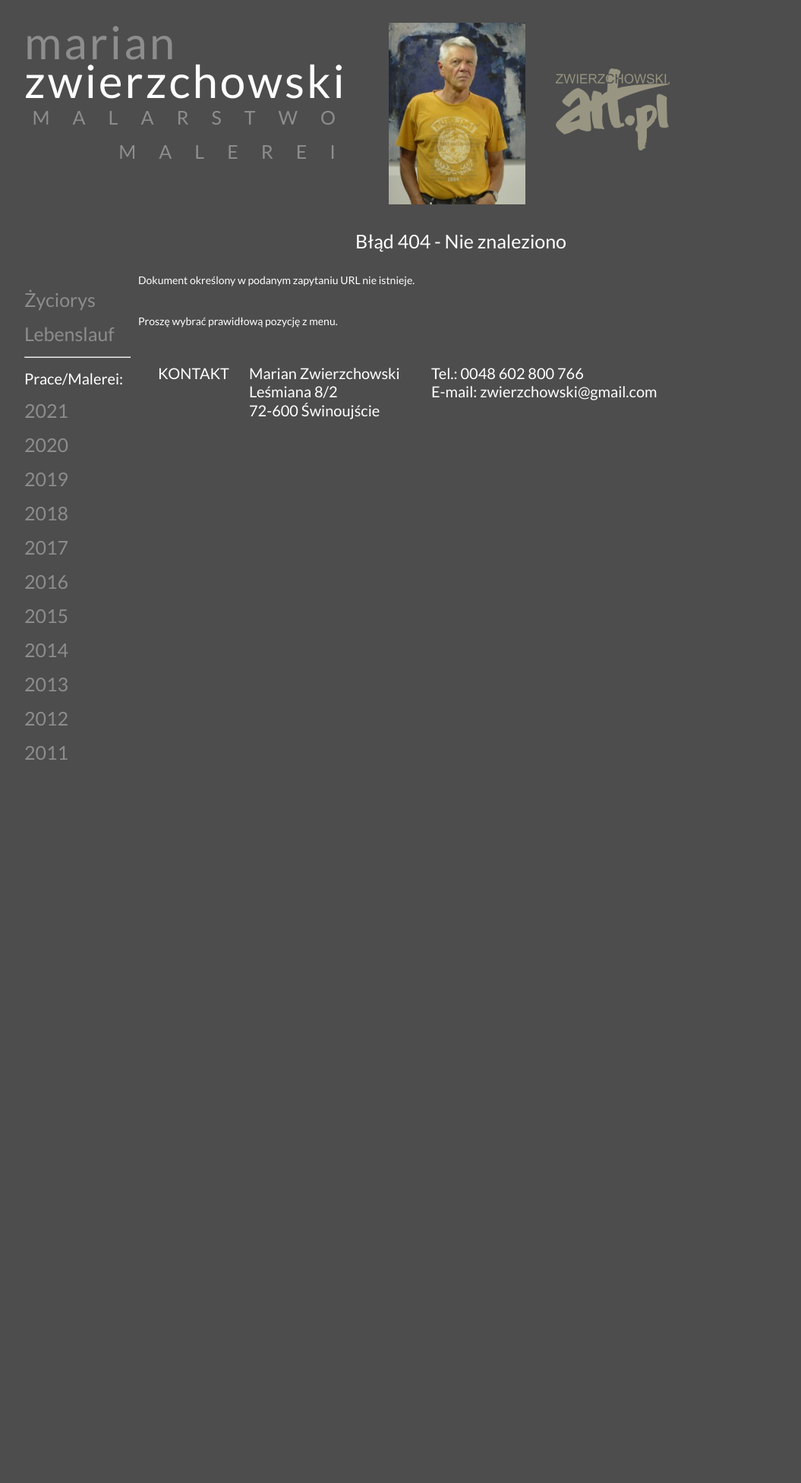
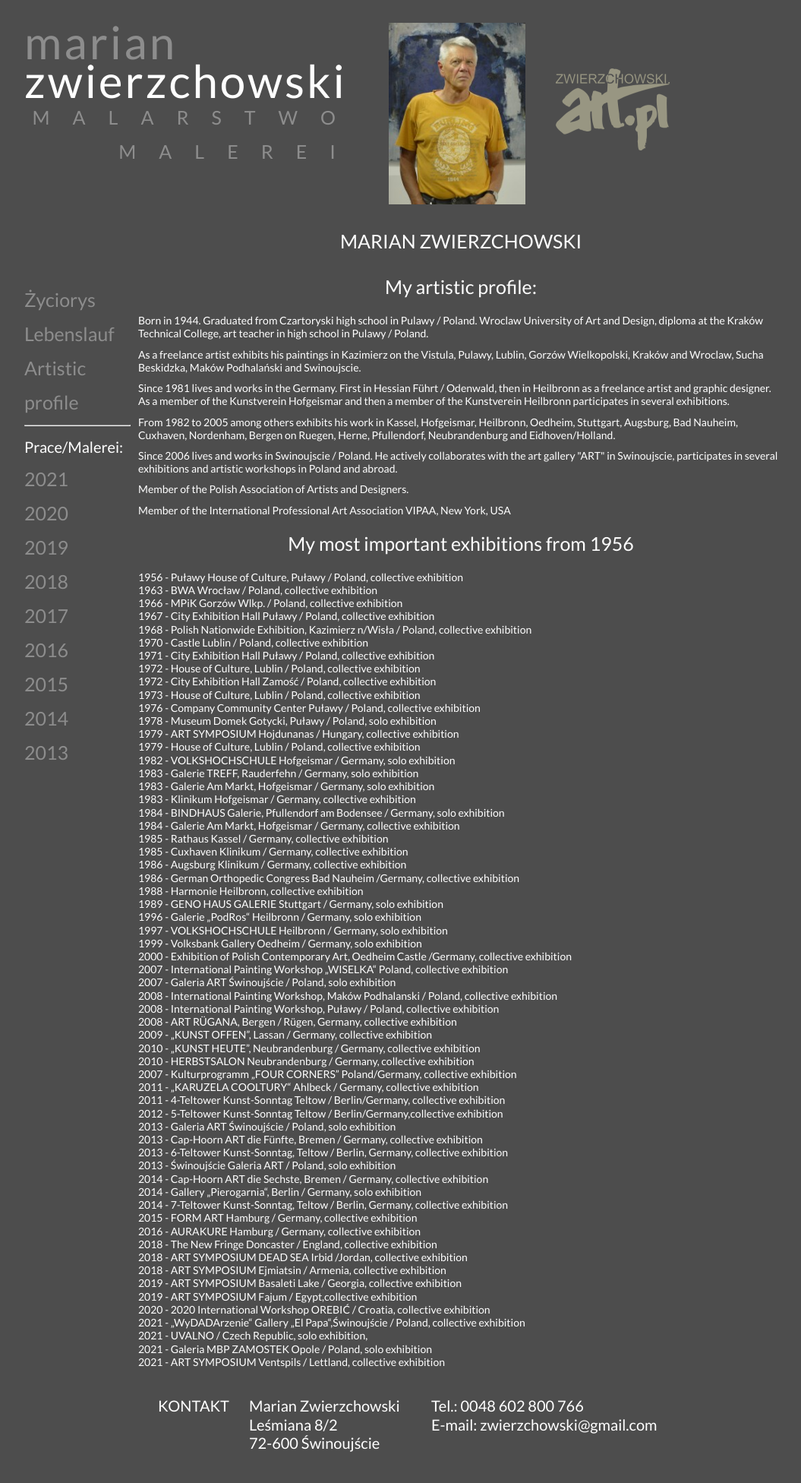
Before and after one commit to blopatka/zwierzchowski-malarstwo, a PHP site: page /index.php?go=profile in a window 1280 px wide. Shown: the whole page at 76% size, without its empty margins (108-1163 px from the left). Before the commit the page ends 1000 px from the top, so only its background shows below. Run offline with PHP 8.4, Linux system fonts and the light colour scheme.

Commit message:
english version

```diff
--- a/site/include/menu.php
+++ b/site/include/menu.php
@@ -5,6 +5,7 @@ if(!$add_site) exit;
 	<ul>
 		<li><a href="index.php?go=zyciorys" title="Życiorys">Życiorys</a></li>
 		<li><a href="index.php?go=lebenslauf" title="Lebenslauf">Lebenslauf</a></li>
+		<li><a href="index.php?go=profile" title="Artistic profile">Artistic profile</a></li>
 		<hr>
 		<li>Prace/Malerei:</li>
 		<li><a href="index.php?go=2021" title="2021">2021</a></li>
--- a/site/page/lebenslauf.php
+++ b/site/page/lebenslauf.php
@@ -8,6 +8,7 @@ document.title="Marian Zwierzchowski - Biografia";
 	<p>Seit 1981 lebt und arbeitet in der BRD. Zuerst in hessischen Führt/Odenwald, dann inHeilbronn als freier Künstler und Grafik-Designer. Als Mitglied des Kunstvereins Hofgeismar und dann Mitglied des Kunstvereins Heilbronn nimmt an mehreren Ausstellungen teil.</p>
 	<p>Seit 2006 lebt und arbeitet in Świnoujście/Polen. Arbeitet aktiv mit der Kunstgalerie „ART“ in Świnoujście mit, nimmt an mehreren Ausstellungen und  künstlerischen Workshops in Polen und in Ausland teil.</p>
 	<p>Mitglied des Polnischen Künstler- und Designerbundes.</p>
+	<p>Mitglied des International Professional Art Association VIPAA, New York, USA</p>
 	<h2>Wichtigste Ausstellungen bis 1979</h2>
 	<ul>
 		<li>1956 – Puławy, PDK</li>
--- /dev/null
+++ b/site/page/profile.php
@@ -0,0 +1,78 @@
+<script type="text/javascript">
+document.title="Marian Zwierzchowski - Résumé";
+</script>
+<div class="zawartosc">
+	<h1>MARIAN ZWIERZCHOWSKI</h1>
+	<h2>My artistic profile:</h2>
+	<p>Born in 1944. Graduated from Czartoryski high school in Pulawy / Poland. Wroclaw University of Art and Design, diploma at the Kraków Technical College, art teacher in high school in Pulawy / Poland.</p>
+	<p>As a freelance artist exhibits his paintings in Kazimierz on the Vistula, Pulawy, Lublin, Gorzów Wielkopolski, Kraków and Wroclaw, Sucha Beskidzka, Maków Podhalański and Swinoujscie.</p>
+	<p>Since 1981 lives and works in the Germany. First in Hessian Führt / Odenwald, then in Heilbronn as a freelance artist and graphic designer. As a member of the Kunstverein Hofgeismar and then a member of the Kunstverein Heilbronn participates in several exhibitions.</p>
+	<p>From 1982 to 2005 among others exhibits his work in Kassel, Hofgeismar, Heilbronn, Oedheim, Stuttgart, Augsburg, Bad Nauheim, Cuxhaven, Nordenham, Bergen on Ruegen, Herne, Pfullendorf, Neubrandenburg and Eidhoven/Holland.</p>
+	<p>Since 2006 lives and works in Swinoujscie / Poland. He actively collaborates with the art gallery &quot;ART&quot; in Swinoujscie, participates in several exhibitions and artistic workshops in Poland and abroad.</p>
+	<p>Member of the Polish Association of Artists and Designers.</p>
+	<p>Member of the International Professional Art Association VIPAA, New York, USA</p>
+	<h2>My most important exhibitions from 1956 </h2>
+	<ul>
+		<li>1956 - Puławy House of Culture, Puławy / Poland, collective exhibition</li>
+		<li>1963 - BWA Wrocław / Poland, collective exhibition</li>
+		<li>1966 - MPiK Gorzów Wlkp. / Poland, collective exhibition</li>
+		<li>1967 - City Exhibition Hall Puławy / Poland, collective exhibition</li>
+		<li>1968 - Polish Nationwide Exhibition, Kazimierz n/Wisła / Poland, collective exhibition</li>
+		<li>1970 - Castle Lublin / Poland, collective exhibition</li>
+		<li>1971 - City Exhibition Hall Puławy / Poland, collective exhibition</li>
+		<li>1972 - House of Culture, Lublin / Poland, collective exhibition</li>
+		<li>1972 - City Exhibition Hall Zamość / Poland, collective exhibition</li>
+		<li>1973 - House of Culture, Lublin / Poland, collective exhibition</li>
+		<li>1976 - Company Community Center Puławy / Poland, collective exhibition</li>
+		<li>1978 - Museum Domek Gotycki, Puławy / Poland, solo exhibition</li>
+		<li>1979 - ART SYMPOSIUM Hojdunanas / Hungary, collective exhibition</li>
+		<li>1979 - House of Culture, Lublin / Poland, collective exhibition</li>
+		<li>1982 - VOLKSHOCHSCHULE Hofgeismar / Germany, solo exhibition</li>
+		<li>1983 - Galerie TREFF, Rauderfehn / Germany, solo exhibition</li>
+		<li>1983 - Galerie Am Markt, Hofgeismar / Germany, solo exhibition</li>
+		<li>1983 - Klinikum Hofgeismar / Germany, collective exhibition</li>
+		<li>1984 - BINDHAUS Galerie, Pfullendorf am Bodensee / Germany, solo exhibition</li>
+		<li>1984 - Galerie Am Markt, Hofgeismar / Germany, collective exhibition</li>
+		<li>1985 - Rathaus Kassel / Germany, collective exhibition</li>
+		<li>1985 - Cuxhaven Klinikum / Germany, collective exhibition</li>
+		<li>1986 - Augsburg Klinikum / Germany, collective exhibition</li>
+		<li>1986 - German Orthopedic Congress Bad Nauheim /Germany, collective exhibition</li>
+		<li>1988 - Harmonie Heilbronn, collective exhibition</li>
+		<li>1989 - GENO HAUS GALERIE Stuttgart / Germany, solo exhibition</li>
+		<li>1996 - Galerie „PodRos“ Heilbronn / Germany, solo exhibition</li>
+		<li>1997 - VOLKSHOCHSCHULE Heilbronn / Germany, solo exhibition</li>
+		<li>1999 - Volksbank Gallery Oedheim / Germany, solo exhibition</li>
+		<li>2000 - Exhibition of Polish Contemporary Art, Oedheim Castle /Germany, collective exhibition</li>
+		<li>2007 - International Painting Workshop „WISELKA“ Poland, collective exhibition</li>
+		<li>2007 - Galeria ART Świnoujście / Poland, solo exhibition</li>
+		<li>2008 - International Painting Workshop, Maków Podhalanski / Poland, collective exhibition</li>
+		<li>2008 - International Painting Workshop, Puławy / Poland, collective exhibition</li>
+		<li>2008 - ART RÜGANA, Bergen / Rügen, Germany, collective exhibition</li>
+		<li>2009 - „KUNST OFFEN”, Lassan / Germany, collective exhibition</li>
+		<li>2010 - „KUNST HEUTE”, Neubrandenburg / Germany, collective exhibition</li>
+		<li>2010 - HERBSTSALON Neubrandenburg / Germany, collective exhibition</li>
+		<li>2007 - Kulturprogramm „FOUR CORNERS” Poland/Germany, collective exhibition</li>
+		<li>2011 - „KARUZELA COOLTURY“ Ahlbeck / Germany, collective exhibition</li>
+		<li>2011 - 4-Teltower Kunst-Sonntag Teltow / Berlin/Germany, collective exhibition</li>
+		<li>2012 - 5-Teltower Kunst-Sonntag Teltow / Berlin/Germany,collective exhibition</li>
+		<li>2013 - Galeria ART Świnoujście / Poland, solo exhibition</li>
+		<li>2013 - Cap-Hoorn ART die Fünfte, Bremen / Germany, collective exhibition</li>
+		<li>2013 - 6-Teltower Kunst-Sonntag, Teltow / Berlin, Germany, collective exhibition</li>
+		<li>2013 - Świnoujście Galeria ART / Poland, solo exhibition</li>
+		<li>2014 - Cap-Hoorn ART die Sechste, Bremen / Germany, collective exhibition</li>
+		<li>2014 - Gallery „Pierogarnia“, Berlin / Germany, solo exhibition</li>
+		<li>2014 - 7-Teltower Kunst-Sonntag, Teltow / Berlin, Germany, collective exhibition</li>
+		<li>2015 - FORM ART Hamburg / Germany, collective exhibition</li>
+		<li>2016 - AURAKURE Hamburg / Germany, collective exhibition</li>
+		<li>2018 - The New Fringe Doncaster / England, collective exhibition</li>
+		<li>2018 - ART SYMPOSIUM DEAD SEA Irbid /Jordan, collective exhibition</li>
+		<li>2018 - ART SYMPOSIUM Ejmiatsin / Armenia, collective exhibition</li>
+		<li>2019 - ART SYMPOSIUM Basaleti Lake / Georgia, collective exhibition</li>
+		<li>2019 - ART SYMPOSIUM Fajum / Egypt,collective exhibition</li>
+		<li>2020 - 2020 International Workshop OREBIĆ / Croatia, collective exhibition</li>
+		<li>2021 - „WyDADArzenie“ Gallery „El Papa“,Świnoujście / Poland, collective exhibition</li>
+		<li>2021 - UVALNO / Czech Republic, solo exhibition,</li>
+		<li>2021 - Galeria MBP ZAMOSTEK Opole / Poland, solo exhibition</li>
+		<li>2021 - ART SYMPOSIUM Ventspils / Lettland, collective exhibition</li>
+	</ul>
+</div>
--- a/site/page/zyciorys.php
+++ b/site/page/zyciorys.php
@@ -8,6 +8,7 @@ document.title="Marian Zwierzchowski - Biografia";
 	<p>Obecnie mieszka w Świnoujściu, czynnie działa w świnoujskim srodowisku artystycznym wystawiając, biorąc udział w licznych plenerach krajowych i zagranicznych. </p>
 	<p>Aktywnie współpracuję z Galerią „ART” w Świnoujsciu, brał udział w cyklicznych wystawch „KUNST OFFEN” i „KUNST HEUTE” oraz uczestniczył w Programie Współpracy Transgranicznej Południowy Bałtyk 2007-2013 „FOUR CORNERS”. Od roku 2011 bierze udział w corocznych wystawach w Teltow koło Berlina i w cyklicznych międzynarodowech wystawach Kap-Hoorn ART w Bremen i w FormART Glinde koło Hamburga.</p>
 	<p>Jest członkiem Związku Polskich Artystów Plastyków Polska Sztuka Użytkowa.</p>
+	<p>Członek International Professional Art Association VIPAA, New York, USA</p>
 	<h2>Ważniejsze wystawy do roku 1979 </h2>
 	<ul>
 		<li>1956 – Puławy, PDK</li>
```
